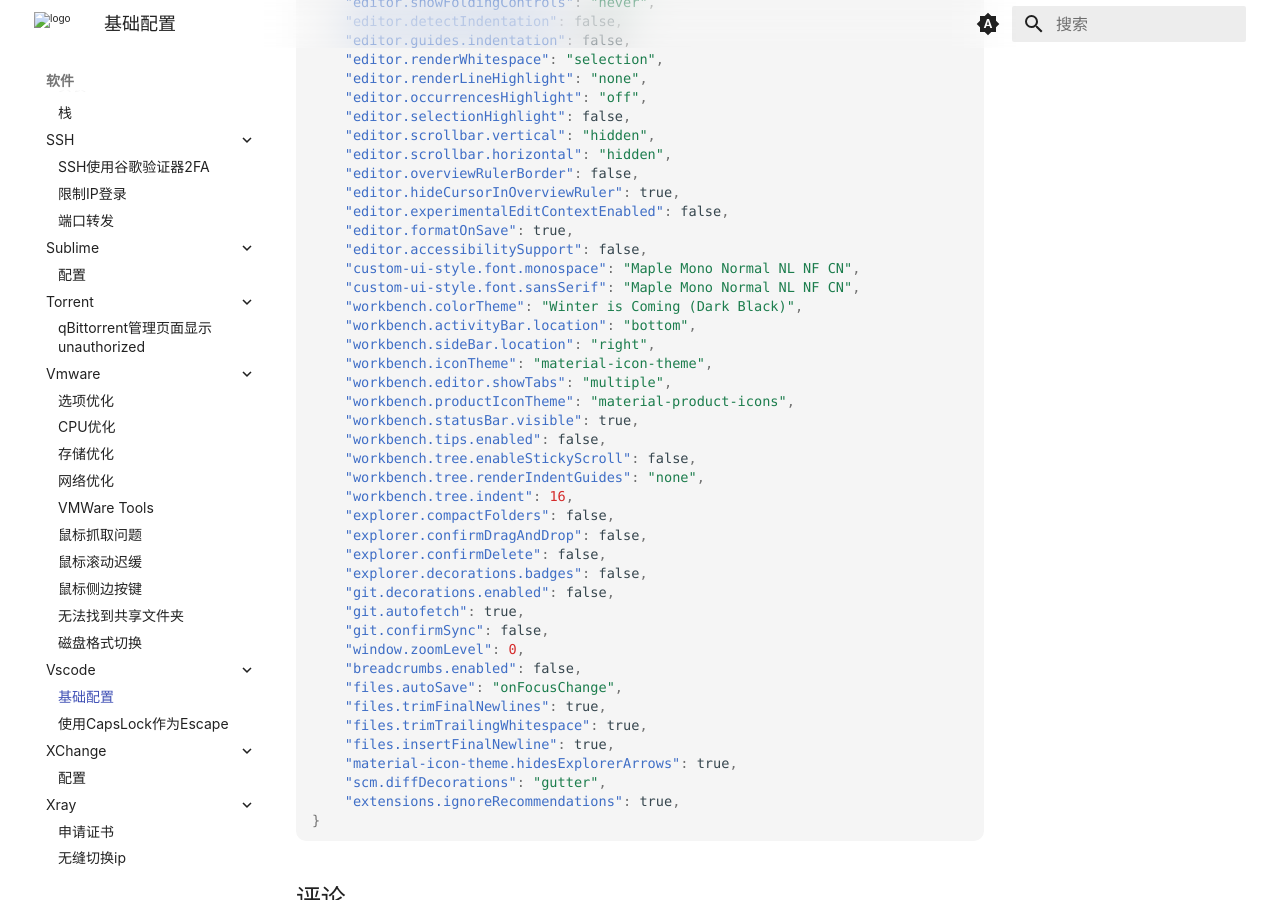
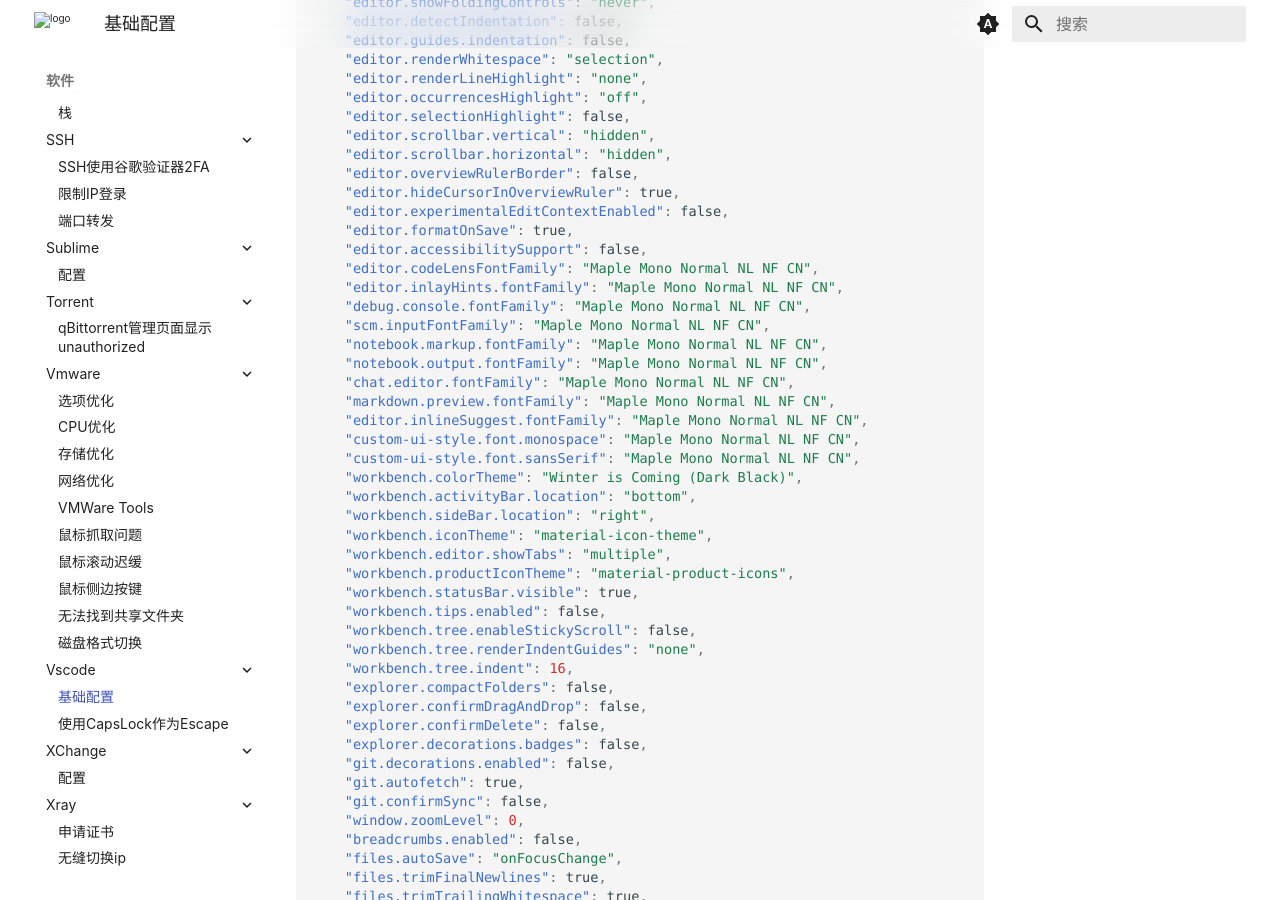
Before and after one commit to ricolxwz/note, an MkDocs documentation site: the page built from docs/software/vscode/config.md, in a window 1280 px wide and 900 px high, scrolled down 610 px. Built offline with MkDocs 1.6.1 and Material for MkDocs 9.7.7, drawn with Linux system fonts in a browser that asks for light colours; some web fonts are replaced; comment, search, counter and statistics services are not loaded.

Commit message:
docs: update config.md

```diff
--- a/docs/software/vscode/config.md
+++ b/docs/software/vscode/config.md
@@ -37,6 +37,15 @@ comments: true
     "editor.experimentalEditContextEnabled": false,
     "editor.formatOnSave": true,
     "editor.accessibilitySupport": false,
+    "editor.codeLensFontFamily": "Maple Mono Normal NL NF CN",
+    "editor.inlayHints.fontFamily": "Maple Mono Normal NL NF CN",
+    "debug.console.fontFamily": "Maple Mono Normal NL NF CN",
+    "scm.inputFontFamily": "Maple Mono Normal NL NF CN",
+    "notebook.markup.fontFamily": "Maple Mono Normal NL NF CN",
+    "notebook.output.fontFamily": "Maple Mono Normal NL NF CN",
+    "chat.editor.fontFamily": "Maple Mono Normal NL NF CN",
+    "markdown.preview.fontFamily": "Maple Mono Normal NL NF CN",
+    "editor.inlineSuggest.fontFamily": "Maple Mono Normal NL NF CN",
     "custom-ui-style.font.monospace": "Maple Mono Normal NL NF CN",
     "custom-ui-style.font.sansSerif": "Maple Mono Normal NL NF CN",
     "workbench.colorTheme": "Winter is Coming (Dark Black)",
```
